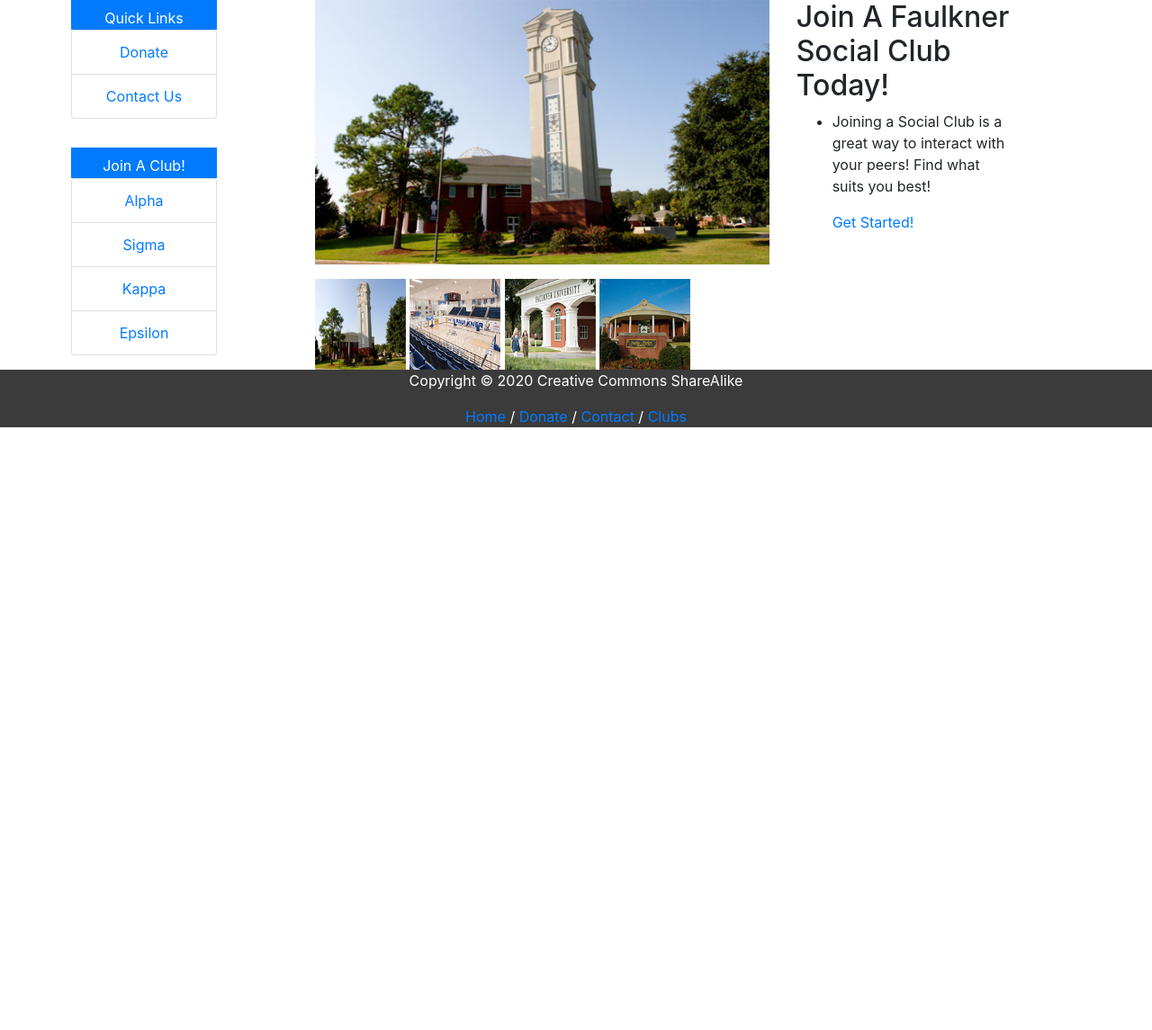
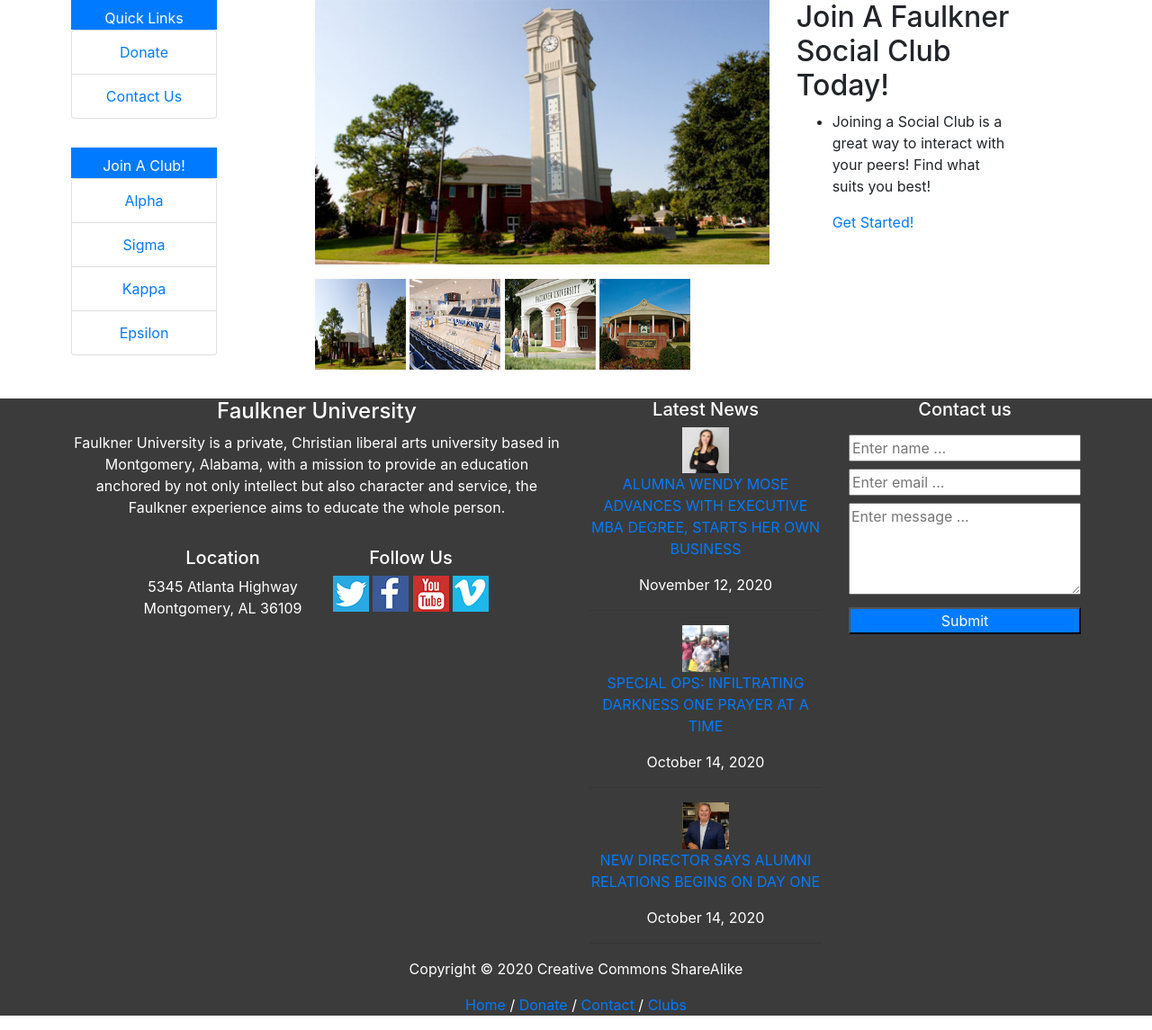
Before and after one commit to FaulknerUniversityWebProgramming/group-project-nikki-conor-acacia, a PHP site: page /MainFile.html in a window 1280 px wide. Shown: the part 283-1428 px from the top of the page at 90% size. Before the commit the page ends 758 px from the top, so only its background shows below. Run offline with PHP 8.4, Linux system fonts and the light colour scheme.

Commit message:
Added new content to footer, updated links, and Restyled some CSS - Conor

```diff
--- a/MainFile.html
+++ b/MainFile.html
@@ -37,17 +37,17 @@
                 <div class="Col">
                     <div id="ColTitle" >Quick Links</div>
                     <ul class="list-group">
-                        <li id="QuickLink" class="list-group-item"><a href="#">Donate</a></li>
-                        <li id="QuickLink" class="list-group-item"><a href="#">Contact Us</a></li>
+                        <li id="QuickLink" class="list-group-item"><a href="DonationsPage.html">Donate</a></li>
+                        <li id="QuickLink" class="list-group-item"><a href="ContactForm.html">Contact Us</a></li>
                     </ul>
                 </div>
                     <div class="Col">
                     <div id="ColTitle" >Join A Club!</div>
                     <ul class="list-group">
-                        <li id="QuickLink" class="list-group-item"><a href="#">Alpha</a></li>
-                        <li id="QuickLink" class="list-group-item"><a href="#">Sigma</a></li>
-                        <li id="QuickLink" class="list-group-item"><a href="#">Kappa</a></li>
-                        <li id="QuickLink" class="list-group-item"><a href="#">Epsilon</a></li>
+                        <li id="QuickLink" class="list-group-item"><a href="clubs/alpha.html">Alpha</a></li>
+                        <li id="QuickLink" class="list-group-item"><a href="clubs/sigma.html">Sigma</a></li>
+                        <li id="QuickLink" class="list-group-item"><a href="clubs/kappa.html">Kappa</a></li>
+                        <li id="QuickLink" class="list-group-item"><a href="clubs/epsilon.html">Epsilon</a></li>
 
                     </ul>
                 </div>
@@ -63,7 +63,7 @@
 
                             </figure>
                             <div id="thumbnails">
-                                <img id="SmallIMG" src="pictures/MainPage/small/Clocktower.png" title="Faulkner University ClockTower" alt="Battle"/>
+                                <img id="SmallIMG" src="pictures/MainPage/small/Clocktower.png" title="Faulkner University ClockTower" alt="Faulkner ClockTower"/>
                                 <img id="SmallIMG" src="pictures/MainPage/small/Court.png" title="Faulkner BasketBall" alt="Faulkner BasketBall" />
                                 <img id="SmallIMG" src="pictures/MainPage/small/Drive.png" title="Faulkner Entrance" alt="Faulkner Entrance" />
                                 <img id="SmallIMG" src="pictures/MainPage/small/HPBuilding.png" title="Harris Parker Building" alt="Harris Parker Building"/>
--- a/css/MainPage.css
+++ b/css/MainPage.css
@@ -46,3 +46,19 @@
 #MainIMG{
     width:100%;
 }
+#Submitbot{
+    width:100%;
+    margin-top:.5em;
+}
+#FSubmitbut{
+    width:100%;
+    margin-top:.5em;
+    background-color:#007bff;
+    color:white;
+}
+.SM{
+    width:5%;
+}
+.media-object{
+    width:20%;
+}
--- a/js/nav/footer.html
+++ b/js/nav/footer.html
@@ -1,6 +1,86 @@
-        <div >
+<div class="row">
+
+                <div class="col-md-6">
+                    <h4>Faulkner University</h4>
+                    <p>Faulkner University is a private, Christian liberal arts university based in Montgomery, Alabama, with a mission to provide an education anchored by not only intellect but also character and service, the Faulkner experience aims to educate the whole person.</p>
+                    <div class="row">
+                        <div class="col-md-6">
+                            <h5>Location</h5>
+                            5345 Atlanta Highway<br>
+                            Montgomery, AL 36109
+                        </div>
+                        <div class="col-md-6">
+                            <h5>Follow Us</h5>
+                             <a href="https://twitter.com/FaulknerEdu"><img id="SM" src="pictures/footer/Twitter.png" title="Faulkner Twitter" alt="Twitter"/></a>
+                             <a href="https://www.facebook.com/FaulknerUniversity/"><img id="SM" src="pictures/footer/Facebook.png" title="Faulkner Facebook" alt="Facebook"/></a>
+                             <a href="https://www.youtube.com/channel/UC8JFRCkEZKhPJEDKa3NsCdQ"><img id="SM" src="pictures/footer/YouTube.jpg" title="Faulkner YouTube" alt="Youtube"/></a>
+                             <a href="https://vimeo.com/channels/886161"><img id="SM" src="pictures/footer/Vimeo.png" title="Faulkner Vimeo" alt="Vimeo"/></a>
+                        </div>
+                    </div>
+                </div>
+                <div class="col-md-3">
+
+                    <h5>Latest News</h5>
+                    <div class="media-left">
+                      <a  href="#">
+                        <img class="media-object" src="pictures/footer/News/WendyMose.jpg" alt="...">
+                      </a>
+                      <div class="media-body">
+                        <p ><a href="https://www.faulkner.edu/news/alumna-wendy-mose-advances-with-executive-mba-degree-starts-her-own-business/">
+                            ALUMNA WENDY MOSE ADVANCES WITH EXECUTIVE MBA DEGREE, STARTS HER OWN BUSINESS</a></p>
+                        <a>November 12, 2020</a>
+                        <hr>
+                      </div>
+                    </div>
+                    <div class="media-left">
+                      <a  href="#">
+                        <img class="media-object" src="pictures/footer/News/SpecialOPs.jpg" alt="...">
+                      </a>
+                      <div class="media-body">
+                        <p ><a href="https://www.faulkner.edu/news/special-ops-infiltrating-darkness-one-prayer-at-a-time/">
+                            SPECIAL OPS: INFILTRATING DARKNESS ONE PRAYER AT A TIME</a></p>
+                        <a>October 14, 2020</a>
+                        <hr>
+                      </div>
+                    </div>
+                    <div class="media-left">
+                      <a  href="#">
+                        <img class="media-object" src="pictures/footer/News/NewDirector.jpg" alt="...">
+                      </a>
+                      <div class="media-body">
+                        <p ><a href="https://www.faulkner.edu/news/new-director-says-alumni-relations-begins-on-day-one/">
+                           NEW DIRECTOR SAYS ALUMNI RELATIONS BEGINS ON DAY ONE</a></p>
+                        <a>October 14, 2020</a>
+                        <hr>
+                      </div>
+                    </div>
+
+                </div>
+                <div class="col-md-3">
+
+                    <h5> Contact us</h5>
+                    <form role="form" >
+                      <div >
+                        <label class="sr-only" for="name">Name</label>
+                        <input id="Submitbot" type="text"  name="email" placeholder="Enter name ...">
+                      </div>
+                      <div >
+                        <label class="sr-only" for="email">Email</label>
+                        <input id="Submitbot" type="email"  name="email" placeholder="Enter email ...">
+                      </div>
+                      <div >
+                        <label class="sr-only" for="email">Email</label>
+                        <textarea id="Submitbot" rows="4" placeholder="Enter message ..."></textarea>
+                      </div>
+                      <button id="FSubmitbut" type="submit" >Submit</button>
+                    </form>
+
+                </div>
+
+        </div>
+    <div >
             <div id="Contact">
                 <p>Copyright &copy; 2020 Creative Commons ShareAlike</p>
-                <p><a href="#">Home</a> / <a href="#">Donate</a> / <a href="#">Contact</a> / <a href="#">Clubs</a></p>
+                <p><a href="MainFile.html">Home</a> / <a href="DonationsPage.html">Donate</a> / <a href="ContactForm.html">Contact</a> / <a href="clubs/alpha.html">Clubs</a></p>
             </div>
         </div>
--- a/js/nav/header.html
+++ b/js/nav/header.html
@@ -2,9 +2,9 @@
             <div class="container-fluid">
                 <div class="navbar-right">
                     <ul class="nav nav-pills justify-content-end" >
-                        <li class="nav-item"><a href="/php/logout.php" class="nav-link"><span></span> Logout</a></li>
+                        <li class="nav-item"><a href="php/logout.php" class="nav-link"><span></span> Logout</a></li>
                         <li class="nav-item"><a href="" class="nav-link"><span></span> Profile</a></li>
-                        <li class="nav-item"><a href="/php/login.php" class="nav-link"><span ></span> Login</a></li>
+                        <li class="nav-item"><a href="php/login.php" class="nav-link"><span ></span> Login</a></li>
                     </ul>
                 </div>
             </div>
```
Also changed, not shown: pictures/footer/Facebook.png (added), pictures/footer/News/NewDirector.jpg (added), pictures/footer/News/SpecialOPs.jpg (added), pictures/footer/News/WendyMose.jpg (added), pictures/footer/Twitter.png (added), pictures/footer/Vimeo.png (added), pictures/footer/YouTube.jpg (added).
